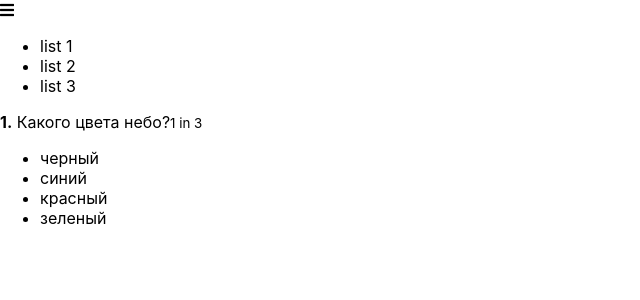
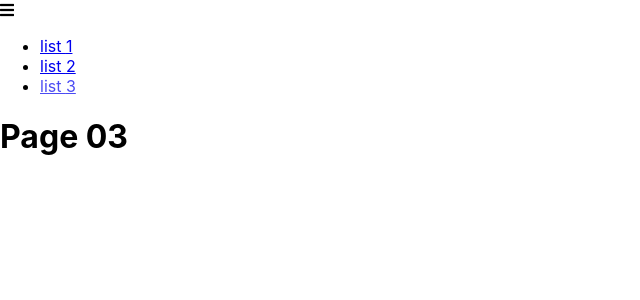
Before and after one commit to DmVal2020/react_practique_01, a React app: page /Page03 in a window 1280 px wide. Shown: the top 300 px of the page, without its empty margins (0-640 px from the left). Built offline with nearby package versions, Linux system fonts and the light colour scheme.

Commit message:
реализация регистрации роутов, потом реализация навигации без перезагрузки

```diff
--- a/src/App.js
+++ b/src/App.js
@@ -1,11 +1,19 @@
 import React from 'react';
 import Layout from './hoc/Layout/Layout';
+import {Route} from 'react-router-dom'
 import Quiz from './containers/Quiz/Quiz';
+import Page01 from './components/Pages/Page01/Page01'
+import Page02 from './components/Pages/Page02/Page02'
+import Page03 from './components/Pages/Page03/Page03'
+
 
 function App() {
   return (
       <Layout>
-          <Quiz />
+          <Route path="/" exact component={Quiz} />
+          <Route path="/Page01"  component={Page01} />
+          <Route path="/Page02"  component={Page02} />
+          <Route path="/Page03"  component={Page03} />
       </Layout>
   );
 }
--- a/src/components/Navigation/Drawer/Drawer.js
+++ b/src/components/Navigation/Drawer/Drawer.js
@@ -1,4 +1,5 @@
 import React,{Component} from 'react'
+import { NavLink } from 'react-router-dom'
 import Backdrop from '../../FinishedQuiz/UI/Backdrop/Backdrop'
 import classes from './Drawer.css'
 
@@ -9,7 +10,7 @@ class Drawer extends Component{
         return list.map((text,index)=>{
             return(
                 <li key={index}>
-                    list {text}
+                    <NavLink to={'Page0'+(index+1)}>list {text}</NavLink>
                 </li>
             )
         })
--- /dev/null
+++ b/src/components/Pages/Page01/Page01.css
@@ -0,0 +1,4 @@
+.Page01{
+    font-size: 30px;
+    text-align: center;
+}
--- /dev/null
+++ b/src/components/Pages/Page01/Page01.js
@@ -0,0 +1,12 @@
+import React from 'react'
+import classes from './Page01.css'
+
+const Page01 = ()=>{
+    return(
+        <React.Fragment >
+            <h1 className={classes.Page01}>Page 01</h1>
+        </React.Fragment>
+    )
+}
+
+export default Page01
--- /dev/null
+++ b/src/components/Pages/Page02/Page02.css
@@ -0,0 +1,4 @@
+.Page02{
+    font-size: 30px;
+    text-align: center;
+}
--- /dev/null
+++ b/src/components/Pages/Page02/Page02.js
@@ -0,0 +1,12 @@
+import React from 'react'
+import classes from './Page02.css'
+
+const Page02 = ()=>{
+    return(
+        <React.Fragment>
+            <h1 className={classes.Page02}>Page 02</h1>
+        </React.Fragment>
+    )
+}
+
+export default Page02
--- /dev/null
+++ b/src/components/Pages/Page03/Page03.css
@@ -0,0 +1,4 @@
+.Page03{
+    font-size: 30px;
+    text-align: center;
+}
--- /dev/null
+++ b/src/components/Pages/Page03/Page03.js
@@ -0,0 +1,12 @@
+import React from 'react'
+import classes from './Page03.css'
+
+const Page03 = ()=>{
+    return(
+        <React.Fragment>
+            <h1 className={classes.Page03}>Page 03</h1>
+        </React.Fragment>
+    )
+}
+
+export default Page03
```
